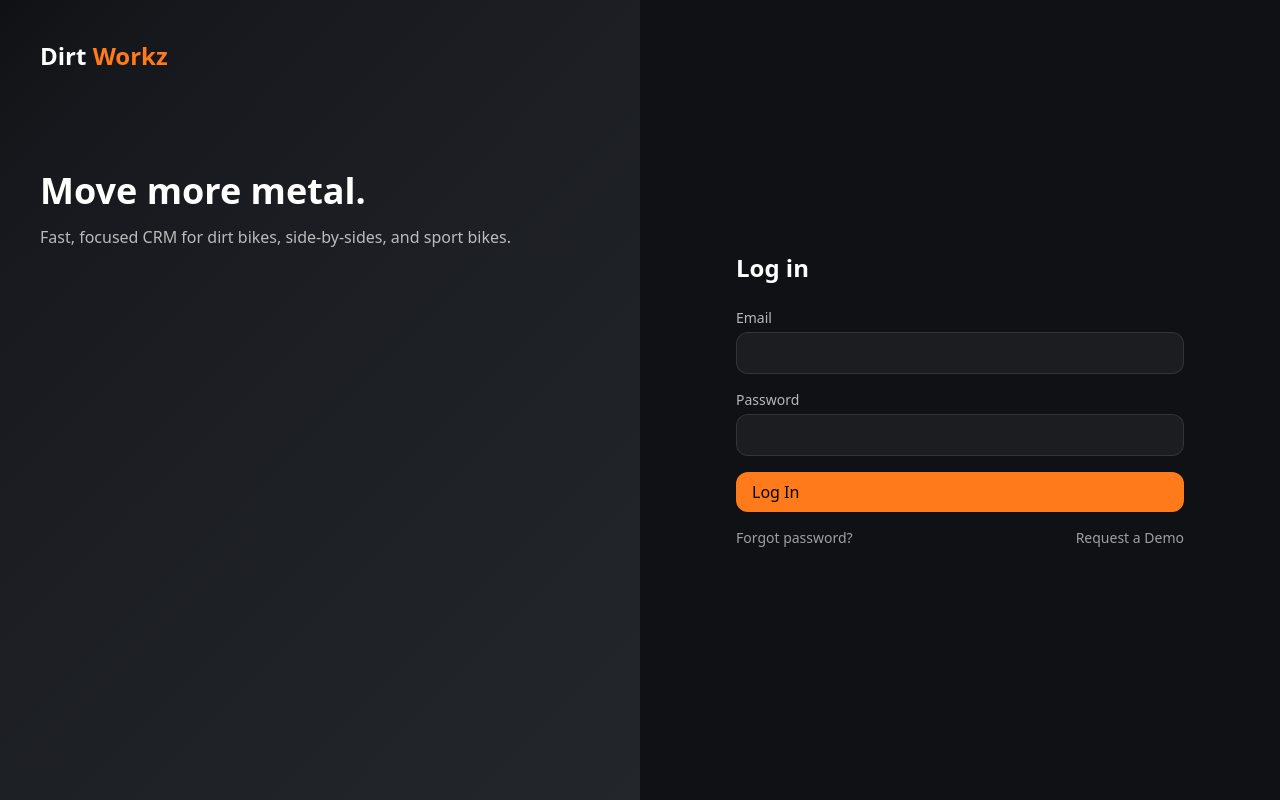
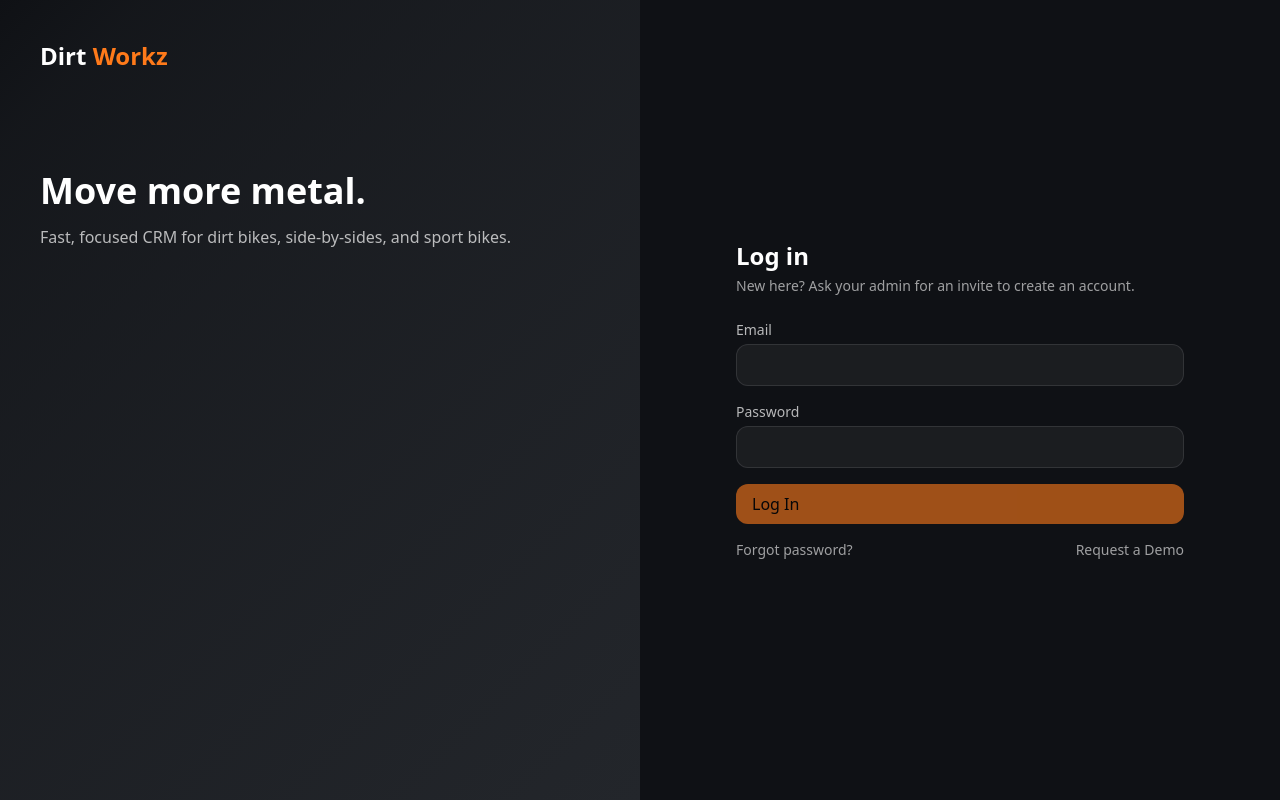
Before and after one commit to IUseTheSchwartz/Dirt-Works, a React (Vite) app: page /login in a window 1280 px wide. Built offline with nearby package versions, Linux system fonts and the light colour scheme.

Commit message:
Update Login.jsx

```diff
--- a/src/pages/Login.jsx
+++ b/src/pages/Login.jsx
@@ -1,7 +1,25 @@
 import { Link, useNavigate } from "react-router-dom";
+import { useState } from "react";
+import { supabase } from "../lib/supabase";
 
 export default function Login() {
   const navigate = useNavigate();
+  const [email, setEmail] = useState("");
+  const [pwd, setPwd] = useState("");
+  const [err, setErr] = useState("");
+  const [loading, setLoading] = useState(false);
+
+  async function onSubmit(e) {
+    e.preventDefault();
+    setErr("");
+    if (!email || !pwd) { setErr("Enter email and password."); return; }
+    setLoading(true);
+    const { error } = await supabase.auth.signInWithPassword({ email, password: pwd });
+    setLoading(false);
+    if (error) { setErr(error.message || "Invalid email or password."); return; }
+    navigate("/app");
+  }
+
   return (
     <div className="min-h-screen grid md:grid-cols-2">
       <div className="hidden md:block bg-[linear-gradient(135deg,#0F1115,30%,#23262B)] p-10">
@@ -19,19 +37,23 @@ export default function Login() {
       <div className="p-10 flex items-center">
         <div className="w-full max-w-md mx-auto">
           <h2 className="text-2xl font-bold">Log in</h2>
-          <form
-            className="mt-6 grid gap-4"
-            onSubmit={(e)=>{e.preventDefault(); navigate("/app");}}
-          >
+          <p className="text-sm text-white/60 mt-1">
+            New here? Ask your admin for an invite to create an account.
+          </p>
+
+          <form className="mt-6 grid gap-4" onSubmit={onSubmit}>
             <div>
               <div className="label">Email</div>
-              <input type="email" className="input" />
+              <input type="email" className="input" value={email} onChange={e=>setEmail(e.target.value)} />
             </div>
             <div>
               <div className="label">Password</div>
-              <input type="password" className="input" />
+              <input type="password" className="input" value={pwd} onChange={e=>setPwd(e.target.value)} />
             </div>
-            <button className="btn w-full">Log In</button>
+            {err && <div className="text-sm text-red-400">{err}</div>}
+            <button className="btn w-full disabled:opacity-60" disabled={!email || !pwd || loading}>
+              {loading ? "Signing in…" : "Log In"}
+            </button>
             <div className="text-sm text-white/60 flex justify-between">
               <a href="#" className="hover:underline">Forgot password?</a>
               <Link to="/demo" className="hover:underline">Request a Demo</Link>
```
